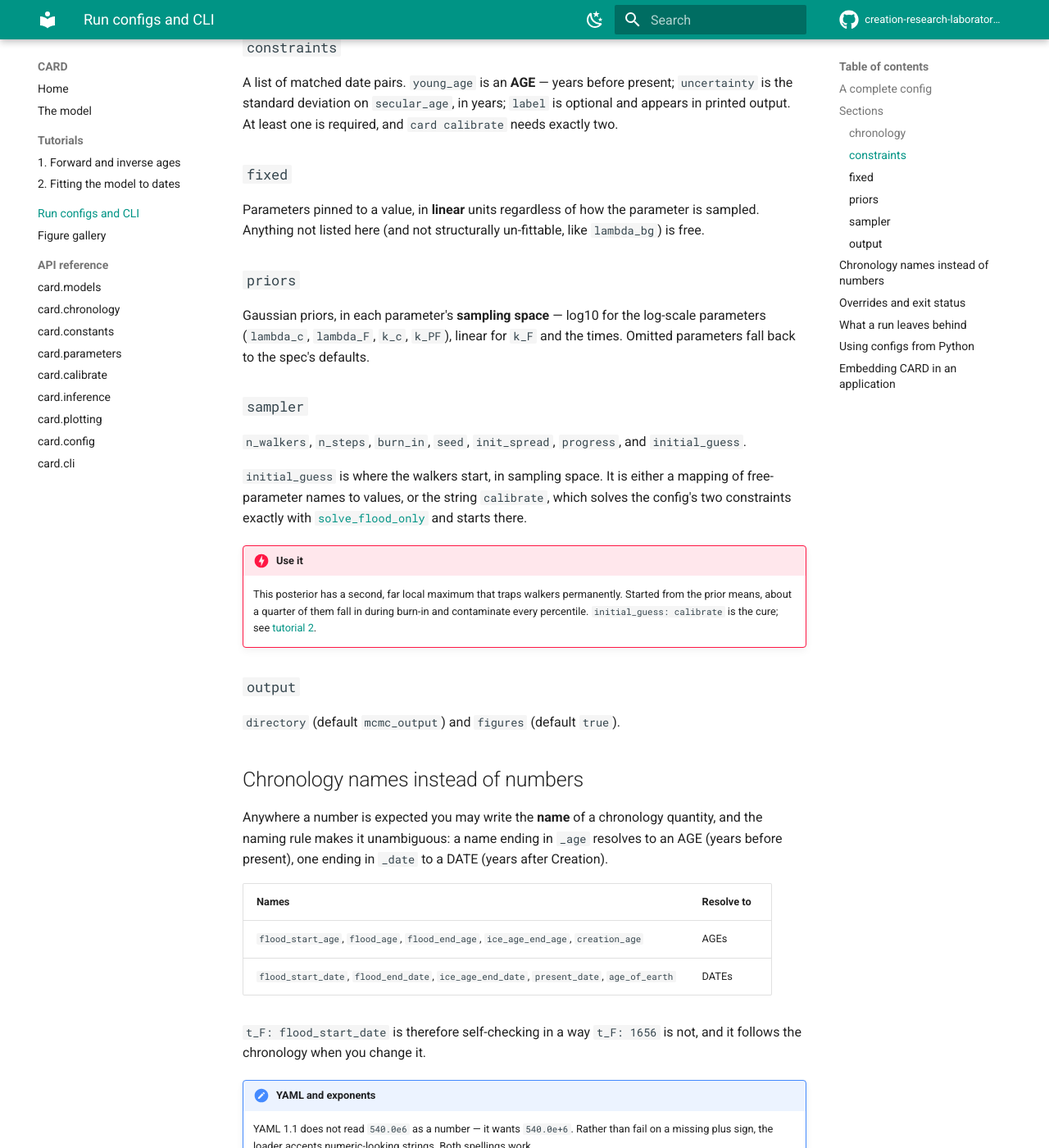
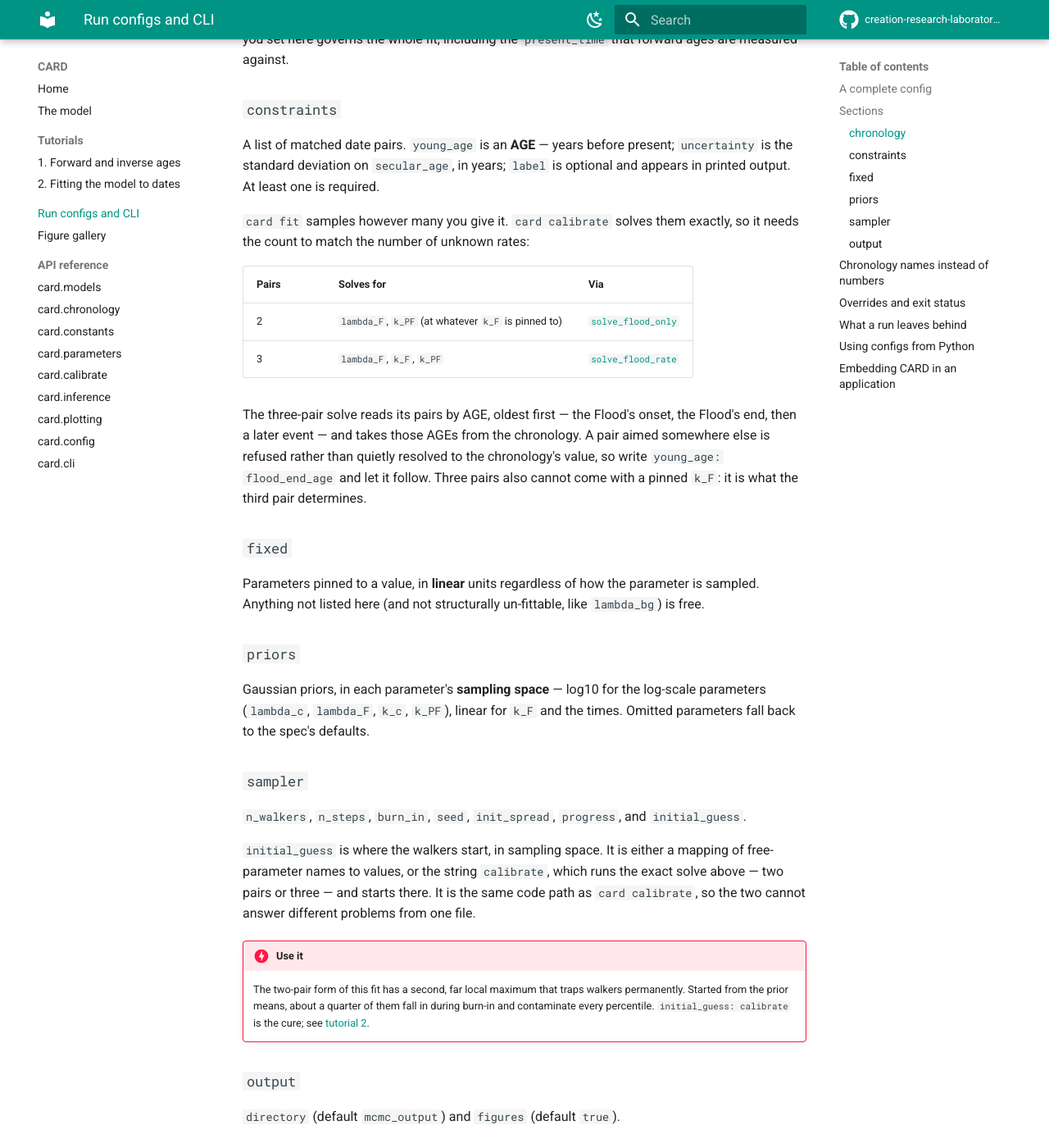
Before and after one commit to creation-research-laboratory/card-model, an MkDocs documentation site: the page built from docs/cli.md, in a window 1280 px wide and 1400 px high, scrolled down 1730 px. Shown: the whole window at 82% size. Built offline with MkDocs 1.6.1 and Material for MkDocs 9.7.7, drawn with Linux system fonts in a browser that asks for light colours; comment, search, counter and statistics services are not loaded; some of the changed text lies outside the part shown.

Commit message:
Let card calibrate solve two or three pairs, and ship the three-pair config
`card calibrate` hard-required exactly two constraints, so the three-pair
solve the model now needs was reachable only from Python. It dispatches on
the count instead: two pairs to `solve_flood_only` (at whatever k_F is
pinned to), three to `solve_flood_rate`.

The dispatch lives in one place, `RunConfig.solve_exactly`, which both
`card calibrate` and `sampler.initial_guess: calibrate` call. They had
separate copies of the two-pair solve before, which is how one file could
have come to mean two different problems.

Two guards, because `solve_flood_rate` reads all three AGEs from the
chronology rather than from the constraints:

  * a three-pair config that also pins k_F is refused -- k_F is what the
    third pair determines;
  * a pair whose young_age is not where the chronology puts its role is
    refused, naming the role and the keyword to use, rather than being
    silently solved at the chronology's value.

`calibrated_start` now returns k_F as well when three pairs determined it.
It needs no conversion logic: `initial_guess_for` already reads each
parameter's spec, so k_F passes through linearly while the other two go to
log10.

The bundled `flood_only.yaml` becomes the three-pair fit -- Flood onset at
540 Myr, the Flood's end one year later at 66 Myr, Ice Age end at 11.5 kyr
-- with k_F freed and a linear prior. It is therefore no longer the config
form of `examples/run_card_mcmc.py`, which still pins k_F to 0 and fits two
pairs; CLAUDE.md records the split rather than leaving the old claim of
equivalence standing. docs/cli.md's YAML block moves with it, since
test_docs pins the two against each other.

docs/index.md leads with `solve_flood_rate`, and tutorial 2's closing note
-- written yesterday to say `card calibrate` could not do this -- is now
wrong and says the opposite.

Also corrected CLAUDE.md's description of the driver, which listed its free
parameters as lambda_F and k_F when they are lambda_F and k_PF.

Verified: 507 tests (5 new: three-pair calibrate through the CLI, the
initial-guess round trip including linear k_F, both guards, and two-pair
back-compatibility), `mkdocs build --strict`, and `card init` ->
`card calibrate` -> `card fit` end to end.

Co-Authored-By: Claude Opus 5 <noreply@anthropic.com>

````diff
--- a/docs/cli.md
+++ b/docs/cli.md
@@ -26,27 +26,31 @@ chronology:
   flood_end_date: 1657
   ice_age_end_date: 3500
 
-constraints:
+constraints:                          # three pairs, three unknown rates
   - young_age: flood_start_age        # 4400 YBP under the chronology above
     secular_age: 540.0e6
     uncertainty: 1.0e7
     label: Precambrian-Cambrian boundary
+  - young_age: flood_end_age          # 4399 YBP — one year later
+    secular_age: 66.0e6
+    uncertainty: 1.0e5
+    label: Cretaceous-Paleogene boundary
   - young_age: ice_age_end_age        # 2556 YBP
     secular_age: 11500.0
     uncertainty: 30.0
     label: end of the Ice Age
 
 fixed:                                # linear units, always
-  lambda_c: 1.0
+  lambda_c: 1.0                       # k_F is absent: it is fitted now
   k_c: 0.0
-  k_F: 0.0
   t_c: 1.0
   t_F: flood_start_date
   t_F2: flood_end_date
 
 priors:                               # in each parameter's sampling space
-  lambda_F: {mean: 6.0, sigma: 1.0}   # log-scale, so these are log10
-  k_PF: {mean: -3.0, sigma: 1.0}
+  lambda_F: {mean: 9.7, sigma: 1.0}   # log-scale, so these are log10
+  k_F: {mean: 9.6, sigma: 5.0}        # linear — a one-year Flood
+  k_PF: {mean: -2.3, sigma: 1.0}
 
 sampler:
   n_walkers: 32
@@ -86,8 +90,22 @@ against.
 
 A list of matched date pairs. `young_age` is an **AGE** — years before present;
 `uncertainty` is the standard deviation on `secular_age`, in years; `label` is
-optional and appears in printed output. At least one is required, and `card
-calibrate` needs exactly two.
+optional and appears in printed output. At least one is required.
+
+`card fit` samples however many you give it. `card calibrate` solves them
+exactly, so it needs the count to match the number of unknown rates:
+
+| Pairs | Solves for | Via |
+| --- | --- | --- |
+| 2 | `lambda_F`, `k_PF` (at whatever `k_F` is pinned to) | [`solve_flood_only`](api/calibrate.md) |
+| 3 | `lambda_F`, `k_F`, `k_PF` | [`solve_flood_rate`](api/calibrate.md) |
+
+The three-pair solve reads its pairs by AGE, oldest first — the Flood's onset,
+the Flood's end, then a later event — and takes those AGEs from the chronology.
+A pair aimed somewhere else is refused rather than quietly resolved to the
+chronology's value, so write `young_age: flood_end_age` and let it follow. Three
+pairs also cannot come with a pinned `k_F`: it is what the third pair
+determines.
 
 ### `fixed`
 
@@ -107,16 +125,18 @@ log-scale parameters (`lambda_c`, `lambda_F`, `k_c`, `k_PF`), linear for
 `initial_guess`.
 
 `initial_guess` is where the walkers start, in sampling space. It is either a
-mapping of free-parameter names to values, or the string `calibrate`, which
-solves the config's two constraints exactly with
-[`solve_flood_only`](api/calibrate.md) and starts there.
+mapping of free-parameter names to values, or the string `calibrate`, which runs
+the exact solve above — two pairs or three — and starts there. It is the same
+code path as `card calibrate`, so the two cannot answer different problems from
+one file.
 
 !!! danger "Use it"
 
-    This posterior has a second, far local maximum that traps walkers
-    permanently. Started from the prior means, about a quarter of them fall in
-    during burn-in and contaminate every percentile. `initial_guess: calibrate`
-    is the cure; see [tutorial 2](tutorials/fitting.md#start-the-walkers-at-the-answer).
+    The two-pair form of this fit has a second, far local maximum that traps
+    walkers permanently. Started from the prior means, about a quarter of them
+    fall in during burn-in and contaminate every percentile.
+    `initial_guess: calibrate` is the cure; see
+    [tutorial 2](tutorials/fitting.md#start-the-walkers-at-the-answer).
 
 ### `output`
 
@@ -201,8 +221,9 @@ print(config.constraints[0].young_age, config.fixed_params["t_F"])
 ```
 
 `RunConfig.from_file` loads YAML or JSON; `build_fitter()` returns the
-configured [`MCMCFitter`](api/inference.md); `calibrated_start()` runs the
-deterministic solve.
+configured [`MCMCFitter`](api/inference.md); `solve_exactly()` runs the
+deterministic solve and hands back the `CalibrationResult`, and
+`calibrated_start()` reduces it to the linear starting values the sampler wants.
 
 ## Embedding CARD in an application
 
````
Also changed, not shown: other parts of docs/cli.md (+4 -4 lines), CLAUDE.md (+4 -4 lines), docs/index.md (+20 -9 lines), docs/tutorials/fitting.md (+6 -8 lines), src/card/data/flood_only.yaml (+28 -16 lines), 4 other files.
